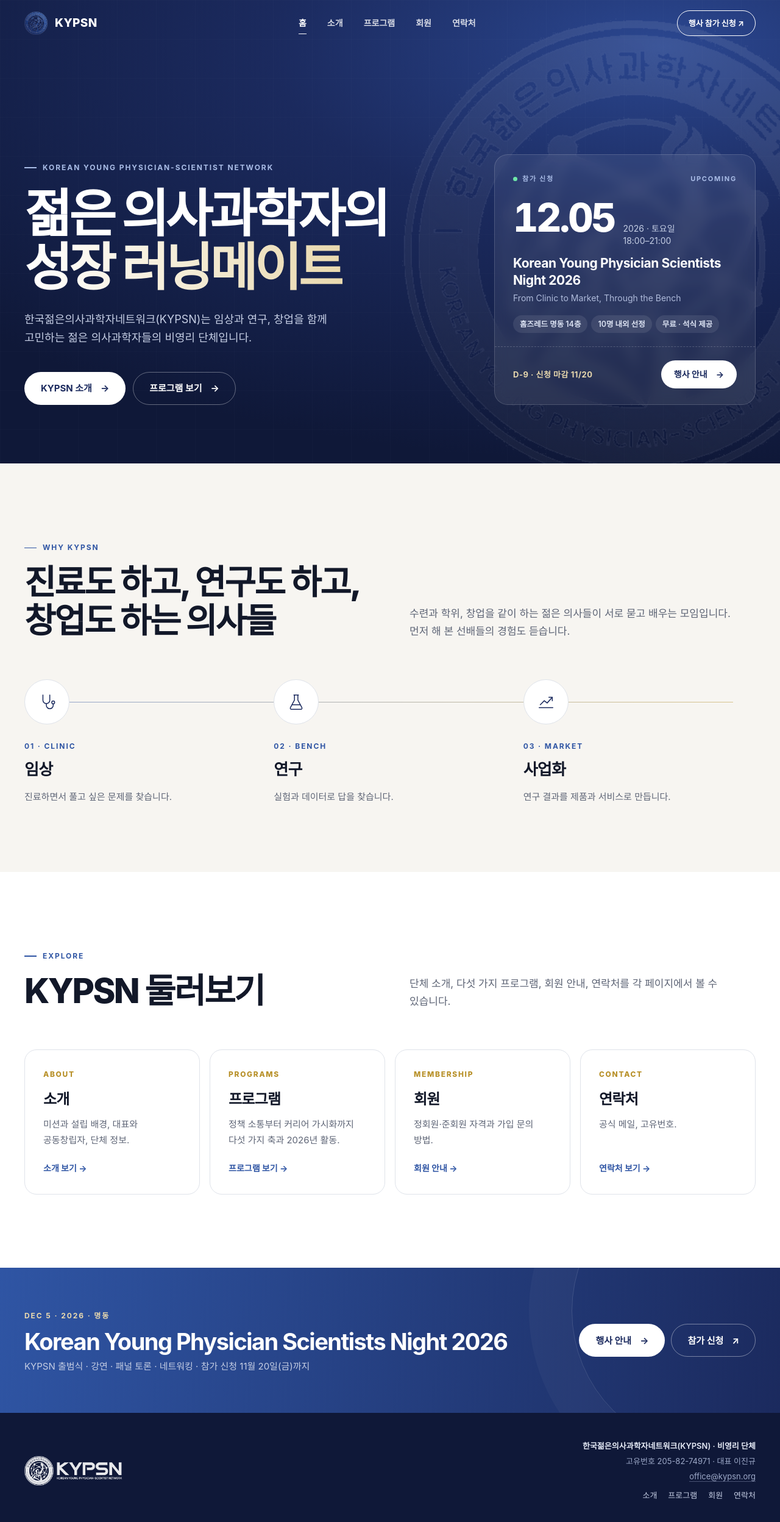
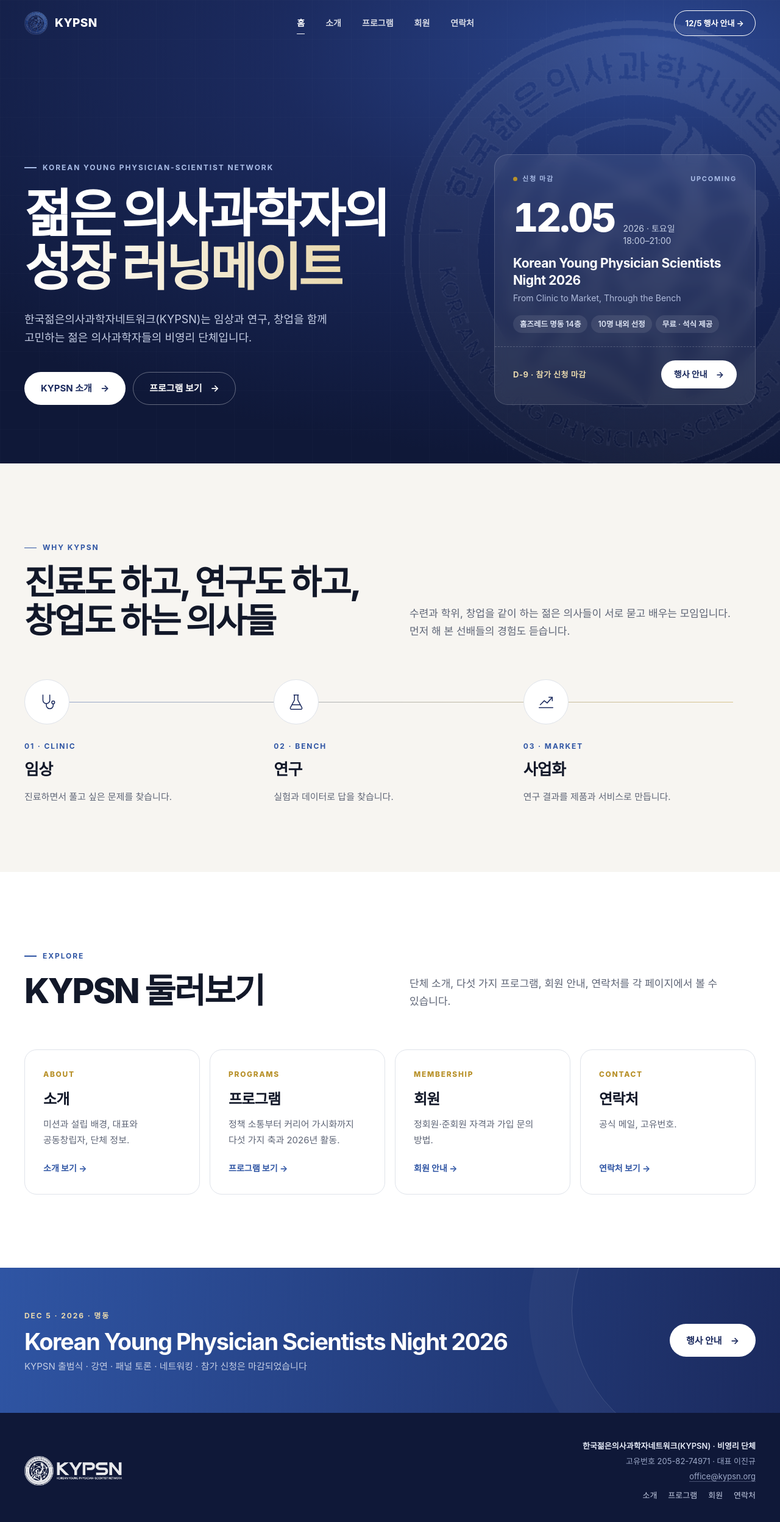
Before and after one commit to comjingue/kypsn, a plain HTML site: page index.html in a window 1280 px wide. Shown: the whole page at 61% size. Drawn offline with Linux system fonts and the light colour scheme; a web font is replaced by a local one.

Commit message:
홈페이지: 12/5 행사 참가 신청 마감 표시(신청 버튼 → 행사 안내, 문의 메일)
Co-Authored-By: Claude Opus 5.5 <noreply@anthropic.com>

```diff
--- a/assets/site.js
+++ b/assets/site.js
@@ -19,7 +19,7 @@
   if (dday) {
     var k = new Date(new Date().toLocaleString('en-US', { timeZone: 'Asia/Seoul' })); k.setHours(0, 0, 0, 0);
     var days = Math.round((new Date(2026, 11, 5) - k) / 86400000);
-    if (days > 0) dday.textContent = 'D-' + days + ' · 신청 마감 11/20';
+    if (days > 0) dday.textContent = 'D-' + days + ' · 참가 신청 마감';
     else if (days === 0) dday.textContent = 'D-DAY · 오늘 18:00';
   }
 
--- a/assets/style.css
+++ b/assets/style.css
@@ -104,6 +104,8 @@ img { display: block; max-width: 100%; }
 .ticket-meta li { padding: 4px 11px; border-radius: 999px; background: rgba(255,255,255,.09); color: #DCE3F3; font-size: 12.5px; font-weight: 600; }
 .ticket-cut { margin: 22px -30px; border-top: 1.5px dashed rgba(255,255,255,.2); position: relative; }
 .ticket-foot { display: flex; justify-content: space-between; align-items: center; gap: 16px; }
+.btn.disabled { opacity: .55; pointer-events: none; cursor: default; }
+.live.closed::before { background: var(--gold); box-shadow: none; animation: none; }
 .dday { font-size: 13px; color: var(--gold-soft); font-weight: 700; letter-spacing: .04em; }
 .ticket .btn { min-height: 46px; padding: 0 20px; font-size: 14px; }
 
--- a/index.html
+++ b/index.html
@@ -26,7 +26,7 @@
         <a href="membership/">회원</a>
         <a href="contact/">연락처</a>
       </div>
-      <a class="nav-cta" href="https://forms.gle/jDQPL4hDZDeXTXLS8" target="_blank" rel="noopener">행사 참가 신청 ↗</a>
+      <a class="nav-cta" href="/programs/#night">12/5 행사 안내 →</a>
       <button class="menu-btn" type="button" aria-label="메뉴 열기" aria-expanded="false" aria-controls="m-menu"><span></span></button>
     </div>
   </nav>
@@ -36,7 +36,7 @@
     <a href="programs/">프로그램</a>
     <a href="membership/">회원</a>
     <a href="contact/">연락처</a>
-    <a class="btn" href="https://forms.gle/jDQPL4hDZDeXTXLS8" target="_blank" rel="noopener">행사 참가 신청 <span class="arr">↗</span></a>
+    <a class="btn" href="/programs/#night">12/5 행사 안내 <span class="arr">→</span></a>
   </div>
 
   <header class="hero" id="top">
@@ -56,14 +56,14 @@
         </div>
       </div>
       <aside class="ticket reveal d2" aria-label="다가오는 행사">
-        <div class="ticket-top"><span class="live">참가 신청</span><span>Upcoming</span></div>
+        <div class="ticket-top"><span class="live closed">신청 마감</span><span>Upcoming</span></div>
         <div class="ticket-date"><b>12.05</b><span>2026 · 토요일<br>18:00–21:00</span></div>
         <h2>Korean Young Physician Scientists Night 2026</h2>
         <p>From Clinic to Market, Through the Bench</p>
         <ul class="ticket-meta"><li>홈즈레드 명동 14층</li><li>10명 내외 선정</li><li>무료 · 석식 제공</li></ul>
         <div class="ticket-cut"></div>
         <div class="ticket-foot">
-          <span class="dday" id="dday">마감 11월 20일(금)</span>
+          <span class="dday" id="dday">참가 신청 마감</span>
           <a class="btn light" href="programs/#night">행사 안내 <span class="arr">→</span></a>
         </div>
       </aside>
@@ -117,11 +117,10 @@
         <div>
           <small>DEC 5 · 2026 · 명동</small>
           <h2>Korean Young Physician Scientists Night 2026</h2>
-          <p>KYPSN 출범식 · 강연 · 패널 토론 · 네트워킹 · 참가 신청 11월 20일(금)까지</p>
+          <p>KYPSN 출범식 · 강연 · 패널 토론 · 네트워킹 · 참가 신청은 마감되었습니다</p>
         </div>
         <div class="apply-actions">
           <a class="btn light" href="programs/#night">행사 안내 <span class="arr">→</span></a>
-          <a class="btn line" href="https://forms.gle/jDQPL4hDZDeXTXLS8" target="_blank" rel="noopener">참가 신청 <span class="arr">↗</span></a>
         </div>
       </div>
     </section>
```
Also changed, not shown: about/index.html (+2 -2 lines), contact/index.html (+2 -2 lines), membership/index.html (+2 -2 lines), programs/index.html (+10 -10 lines).
